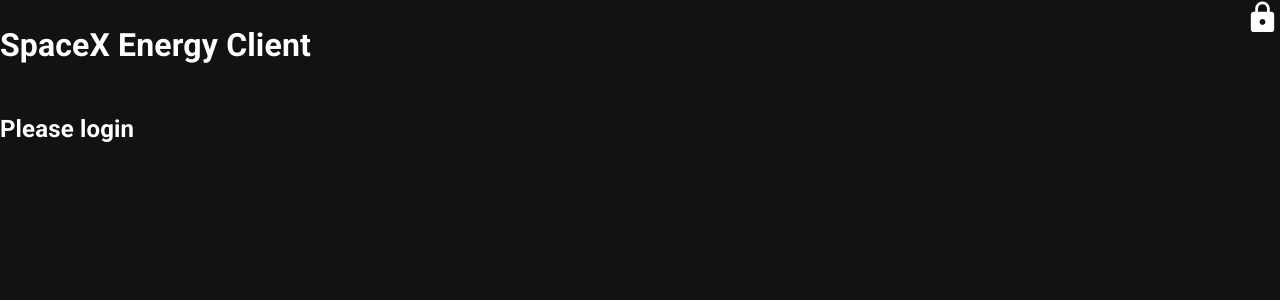
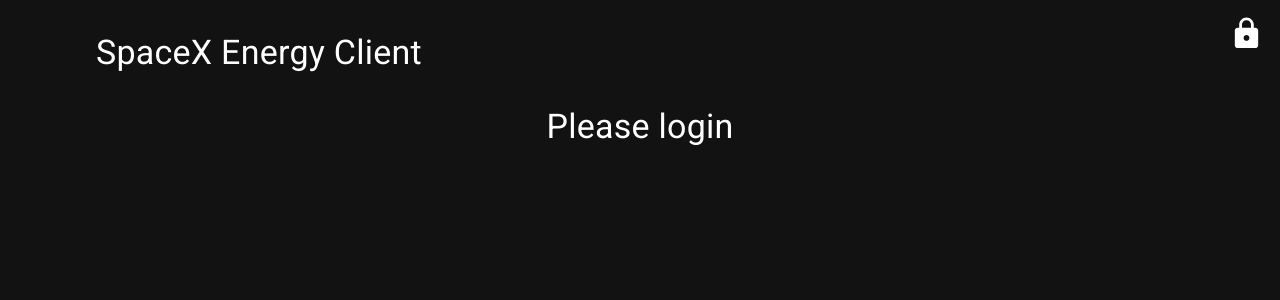
Before and after one commit to IskIvanov/spacex-energy-client, a Next.js app: page / in a window 1280 px wide. Shown: the top 300 px of the page. Built offline with nearby package versions, Linux system fonts and the light colour scheme.

Commit message:
feat: styles and additional logic

```diff
--- a/pages/index.tsx
+++ b/pages/index.tsx
@@ -2,10 +2,11 @@
 import Dashboard from "src/components/dashboard"
 import useAuth from "src/hooks/useAuth";
 import { Stack } from '@mui/system';
-import { mockUser, mockAdmin } from "src/mocks/user";
+import { mockUser } from "src/mocks/user";
 import { useState } from "react";
 import LockIcon from '@mui/icons-material/Lock';
 import LockOpenIcon from '@mui/icons-material/LockOpen';
+import { Typography } from '@mui/material';
 
 export default function Home() {
 	const { login, logout } = useAuth();
@@ -27,8 +28,8 @@
 				/>
 				<link rel="icon" href="/favicon.ico" />
 			</Head>
-			<Stack direction={'row'} justifyContent={'space-between'}>
-				<h1>SpaceX Energy Client</h1>
+			<Stack direction={'row'} justifyContent={'space-between'} margin={'1rem'}>
+				<Typography variant='h4' sx={{ margin: '1rem 3rem 1rem 5rem' }}>SpaceX Energy Client</Typography>
 				{isAuthenticated ? (<LockOpenIcon fontSize='large' onClick={() => {
 					setIsAuthenticated(!isAuthenticated);
 					logout
@@ -37,7 +38,7 @@
 					login(mockUser)
 				}} />)}
 			</Stack>
-			{isAuthenticated ? (<Dashboard />) : (<h2>Please login</h2>)}
+			{isAuthenticated ? (<Dashboard />) : (<Typography align='center' variant={'h4'}>Please login</Typography>)}
 		</>
 	)
 
--- a/src/__generated__/gql.ts
+++ b/src/__generated__/gql.ts
@@ -13,7 +13,7 @@
  * Therefore it is highly recommended to use the babel-plugin for production.
  */
 const documents = {
-    "\n  query Query {\n  launches {\n    id\n\tmission_name\n    details\n\tlaunch_date_utc\n    rocket {\n\t  rocket_name\n      rocket {\n        mass {\n          kg\n        }\n        first_stage {\n          fuel_amount_tons\n        }\n        second_stage {\n          fuel_amount_tons\n        }\n        cost_per_launch\n        wikipedia\n      }\n    }\n  }\n}": types.QueryDocument,
+    "\n  query Query {\n  launches {\n    id\n\tmission_name\n    details\n\tlaunch_date_local\n    rocket {\n\t  rocket_name\n      rocket {\n        mass {\n          kg\n        }\n        first_stage {\n          fuel_amount_tons\n        }\n        second_stage {\n          fuel_amount_tons\n        }\n        cost_per_launch\n      }\n    }\n\tlinks {\n\t\tflickr_images\n\t\tvideo_link\n\t\treddit_campaign\n\t\twikipedia\n\t\tvideo_link\n\t}\n  }\n}": types.QueryDocument,
 };
 
 /**
@@ -33,7 +33,7 @@
 /**
  * The gql function is used to parse GraphQL queries into a document that can be used by GraphQL clients.
  */
-export function gql(source: "\n  query Query {\n  launches {\n    id\n\tmission_name\n    details\n\tlaunch_date_utc\n    rocket {\n\t  rocket_name\n      rocket {\n        mass {\n          kg\n        }\n        first_stage {\n          fuel_amount_tons\n        }\n        second_stage {\n          fuel_amount_tons\n        }\n        cost_per_launch\n        wikipedia\n      }\n    }\n  }\n}"): (typeof documents)["\n  query Query {\n  launches {\n    id\n\tmission_name\n    details\n\tlaunch_date_utc\n    rocket {\n\t  rocket_name\n      rocket {\n        mass {\n          kg\n        }\n        first_stage {\n          fuel_amount_tons\n        }\n        second_stage {\n          fuel_amount_tons\n        }\n        cost_per_launch\n        wikipedia\n      }\n    }\n  }\n}"];
+export function gql(source: "\n  query Query {\n  launches {\n    id\n\tmission_name\n    details\n\tlaunch_date_local\n    rocket {\n\t  rocket_name\n      rocket {\n        mass {\n          kg\n        }\n        first_stage {\n          fuel_amount_tons\n        }\n        second_stage {\n          fuel_amount_tons\n        }\n        cost_per_launch\n      }\n    }\n\tlinks {\n\t\tflickr_images\n\t\tvideo_link\n\t\treddit_campaign\n\t\twikipedia\n\t\tvideo_link\n\t}\n  }\n}"): (typeof documents)["\n  query Query {\n  launches {\n    id\n\tmission_name\n    details\n\tlaunch_date_local\n    rocket {\n\t  rocket_name\n      rocket {\n        mass {\n          kg\n        }\n        first_stage {\n          fuel_amount_tons\n        }\n        second_stage {\n          fuel_amount_tons\n        }\n        cost_per_launch\n      }\n    }\n\tlinks {\n\t\tflickr_images\n\t\tvideo_link\n\t\treddit_campaign\n\t\twikipedia\n\t\tvideo_link\n\t}\n  }\n}"];
 
 export function gql(source: string) {
   return (documents as any)[source] ?? {};
--- a/src/components/dashboard.tsx
+++ b/src/components/dashboard.tsx
@@ -7,7 +7,9 @@
 import ElectricMeterOutlinedIcon from '@mui/icons-material/ElectricMeterOutlined';
 import useEnergyCalculation from "src/hooks/useEnergyCalculator";
 import { LaunchView } from "./launch-view";
-import useAuth from "src/hooks/useAuth";
+import { useEffect } from 'react';
+import { Launch } from "src/__generated__/graphql";
+
 
 /**
  * -  Assume you have access to a `user` object at the top level of your application
@@ -26,7 +28,7 @@
     id
 	mission_name
     details
-	launch_date_utc
+	launch_date_local
     rocket {
 	  rocket_name
       rocket {
@@ -40,17 +42,25 @@
           fuel_amount_tons
         }
         cost_per_launch
-        wikipedia
       }
     }
+	links {
+		flickr_images
+		video_link
+		reddit_campaign
+		wikipedia
+		video_link
+	}
   }
 }`);
 
 // TODO: Extract logic from component and create custom hook
 export default function Dashboard() {
-	const { user } = useAuth();
 	const { loading, error, data } = useQuery(GET_SPACEX_LAUNCHES);
 	const { calculateTotalEnergyUsage, totalEnergyUsage, selectedLaunches, setSelectedLaunches } = useEnergyCalculation();
+
+	const launches = data?.launches;
+	const recentLaunches = launches ? Array.from(launches).reverse() : [];
 
 	const handleCheckboxChange = (id: string) => {
 		if (selectedLaunches.includes(id)) {
@@ -70,8 +80,6 @@
 
 	};
 
-	console.log(user);
-
 	if (error) return <p>Error : {error.message}</p>;
 
 	return (
@@ -83,7 +91,7 @@
 			<SText>Select Rockets</SText>
 			<Grid container justifyContent='center' marginTop={'3rem'}>
 				{loading && <CircularProgress color='error' />}
-				{data && data.launches?.map((launch, index) => (
+				{recentLaunches.map((launch, index) => (
 					<LaunchView key={index} launch={launch} handleCheckboxChange={handleCheckboxChange} selectedLaunches={selectedLaunches} />
 				))}
 			</Grid>
--- a/src/components/launch-view.tsx
+++ b/src/components/launch-view.tsx
@@ -1,5 +1,5 @@
 import { Launch } from '../__generated__/graphql';
-import { Card, CardContent, Checkbox, Grid, Link, Stack, Typography } from '@mui/material';
+import { Card, CardContent, CardMedia, Checkbox, Grid, Link, Stack, Typography } from '@mui/material';
 import { styled } from '@mui/material/styles';
 import RocketLaunchOutlinedIcon from '@mui/icons-material/RocketLaunchOutlined';
 import RocketLaunchIcon from '@mui/icons-material/RocketLaunch';
@@ -11,12 +11,14 @@
 }
 
 export function LaunchView({ launch, handleCheckboxChange, selectedLaunches }: LaunchesViewProps) {
+	const missionImage = launch?.links?.flickr_images
 
 	if (!launch) return null;
 
 	return (
 		<Grid item key={launch.id}>
 			<SItem >
+				{missionImage && missionImage?.length > 0 && <CardMedia component='img' height='194' src={missionImage[0] || ''} alt='Mission Image' />}
 				<CardContent>
 					<Checkbox
 						icon={<RocketLaunchOutlinedIcon fontSize="large" />}
@@ -32,9 +34,10 @@
 					/>
 					<Stack direction={'column'} spacing={'1rem'}>
 						<Typography><b>Mission Name:</b> {launch?.mission_name}</Typography>
-						{launch?.details && <Typography><b>Mission Details:</b> {launch?.details}</Typography>}
+						{/* {launch?.details && <Typography><b>Mission Details:</b> {launch?.details}</Typography>} */}
 						<Typography><b>Rocket Name:</b> {launch?.rocket?.rocket_name}</Typography>
 						<Typography><b>Cost per launch:</b> {launch?.rocket?.rocket?.cost_per_launch}</Typography>
+						<Typography><b>Data Launched:</b> {new Date(launch.launch_date_local).toLocaleDateString()}</Typography>
 						{launch?.rocket?.rocket?.wikipedia && <SLink href={launch?.rocket?.rocket?.wikipedia}> Wiki </SLink>}
 					</Stack>
 				</CardContent>
```
Also changed, not shown: src/__generated__/graphql.ts (+2 -2 lines).
